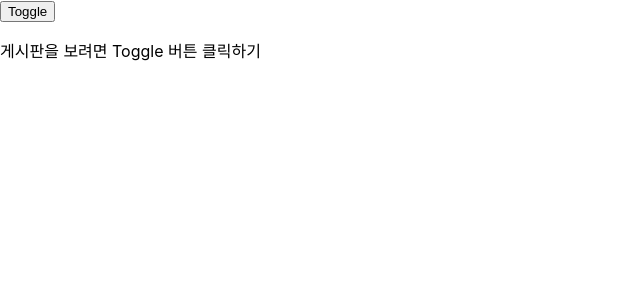
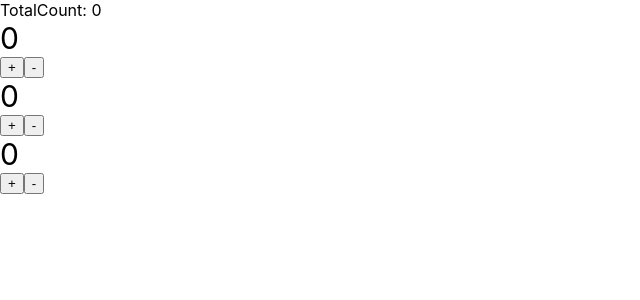
Before and after one commit to woou4578/CNU_SW_academy_practice, a React (Create React App) app in the folder Day19/swa-app/: page / in a window 1280 px wide. Shown: the top 300 px of the page, without its empty margins (0-640 px from the left). Built offline with nearby package versions, Linux system fonts and the light colour scheme.

Commit message:
Day19 상태와 이벤트 바인딩 학습

```diff
--- a/Day19/swa-app/src/App.js
+++ b/Day19/swa-app/src/App.js
@@ -1,67 +1,91 @@
 import './App.css';
 // import Logo from './components/Logo';
 // import Paragraph from './components/Paragraph';
-import {useState} from "react";
-import Board from './components/Board';
+// import {useState} from "react";
+// import Board from './components/Board';
+import Counter from './components/Counter';
+import {useState} from 'react';
 
 function App() {
+	// 상태와 이벤트 바인딩
+	// 1. 컴포넌트에서 지역 상태 관리하는 법
+	// 2. 컴포넌트에 이벤트 바인딩하기
+	// 3. 부모 컴포넌트에게 메시지 전달하기
+	const [totalCount, setTotalCount] = useState(0);
+	return (
+		<div>
+			TotalCount: {totalCount}
+			<Counter
+				onIncrease={() => { setTotalCount(totalCount+1)}}
+				onDecrease={() => { setTotalCount(totalCount-1)}}
+			/>
+			<Counter
+				onIncrease={() => { setTotalCount(totalCount+1)}}
+				onDecrease={() => { setTotalCount(totalCount-1)}}
+			/>
+			<Counter
+				onIncrease={() => { setTotalCount(totalCount+1)}}
+				onDecrease={() => { setTotalCount(totalCount-1)}}
+			/>
+		</div>
+	);
 
 	// 분기와 반복
-	const [visible, setVisible] = useState(false);
+	// const [visible, setVisible] = useState(false);
 
-	const articles = [
-		{
-			id: 1,
-			title: "안녕하세요",
-			author: "김짱구"
-		},
-		{
-			id: 2,
-			title: "헬로우월드",
-			author: "이철수"
-		}
-	]
-	return <div>
-		<button onClick={() => setVisible(!visible)}>Toggle</button>
-		{visible && <h1>논리곱 연산자를 통해 쉽게 JSX 렌더링 여부를 결정할 수 있다.</h1> }
+	// const articles = [
+	// 	{
+	// 		id: 1,
+	// 		title: "안녕하세요",
+	// 		author: "김짱구"
+	// 	},
+	// 	{
+	// 		id: 2,
+	// 		title: "헬로우월드",
+	// 		author: "이철수"
+	// 	}
+	// ]
+	// return <div>
+	// 	<button onClick={() => setVisible(!visible)}>Toggle</button>
+	// 	{visible && <h1>논리곱 연산자를 통해 쉽게 JSX 렌더링 여부를 결정할 수 있다.</h1> }
 
-		{visible ? (
-			<Board articles={articles}/>
-		) : (
-			<p>게시판을 보려면 Toggle 버튼 클릭하기</p>
-		)}
-	</div>;
+	// 	{visible ? (
+	// 		<Board articles={articles}/>
+	// 	) : (
+	// 		<p>게시판을 보려면 Toggle 버튼 클릭하기</p>
+	// 	)}
+	// </div>;
 
 	// 컴포넌트 실습
+	// 아래 같은 것을 JSX라고 부른다.
+	// class가 이미 javascript에서 예약어기 때문에 className으로
+
+	// div로 묶거나 fragment로 처리
+	// tag가 없으면 fragment
+	// React.Fragment로도 가능
 //   return (
-		// 아래 같은 것을 JSX라고 부른다.
-		// class가 이미 javascript에서 예약어기 때문에 className으로
+// 		<div className="App">
+// 			<header className="App-header">
+//         <Logo size={300}/>
+//         <Logo/>
+//         <Logo/>
 
-		// div로 묶거나 fragment로 처리
-		// tag가 없으면 fragment
-		// React.Fragment로도 가능
-		// <div className="App">
-		// 	<header className="App-header">
-        // <Logo size={300}/>
-        // <Logo/>
-        // <Logo/>
-
-		// 		<Paragraph>
-		// 			Edit <code>src/App.js</code> and save to reload.
-		// 		</Paragraph>
-        // <Paragraph size={14} color="blue">
-        //   I'm Blue
-        // </Paragraph>
-		// 		<a
-		// 			className="App-link"
-		// 			href="https://reactjs.org"
-		// 			target="_blank"
-		// 			rel="noopener noreferrer"
-		// 		>
-		// 			Learn React
-		// 		</a>
-		// 	</header>
-		// </div>
+// 				<Paragraph>
+// 					Edit <code>src/App.js</code> and save to reload.
+// 				</Paragraph>
+//         <Paragraph size={14} color="blue">
+//           I'm Blue
+//         </Paragraph>
+// 				<a
+// 					className="App-link"
+// 					href="https://reactjs.org"
+// 					target="_blank"
+// 					rel="noopener noreferrer"
+// 				>
+// 					Learn React
+// 				</a>
+// 			</header>
+// 		</div>
 //   );
 }
 
--- /dev/null
+++ b/Day19/swa-app/src/components/Counter/index.js
@@ -0,0 +1,36 @@
+import { useState } from "react";
+import propTypes from "prop-types";
+
+function Counter({ onIncrease, onDecrease }) {
+    const [count, setCount] = useState(0);
+
+    const handleIncrease = () => {
+        setCount(count+1);
+        if(onIncrease) {
+            onIncrease(count+1);
+        }
+    };
+
+    const handleDecrease = () => {
+        setCount(count-1);
+        if(onDecrease) {
+            onDecrease(count-1);
+        }
+    };
+
+    return (
+        <div>
+            <span style={{fontSize: 30}}>{count}</span>
+            <br/>
+            <button onClick={handleIncrease}>+</button>
+            <button onClick={handleDecrease}>-</button>
+        </div>
+    )
+}
+
+Counter.propTypes = {
+    onIncrease: propTypes.func,
+    onDecrease: propTypes.func
+}
+
+export default Counter;
```
